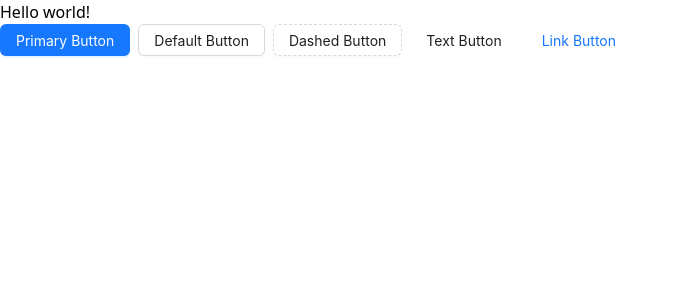
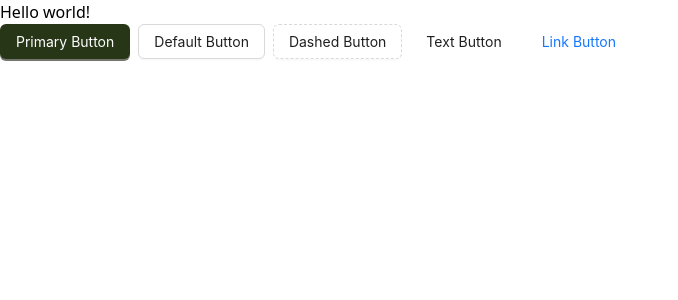
Before and after one commit to Harry8679/Emarh-Funds_MERN-Front, a React (Vite) app: page / in a window 1280 px wide. Shown: the top 300 px of the page, without its empty margins (0-678 px from the left). Built offline with nearby package versions, Linux system fonts and the light colour scheme.

Commit message:
Config Provider Options

```diff
--- a/src/providers/theme-provider.tsx
+++ b/src/providers/theme-provider.tsx
@@ -3,7 +3,24 @@ import React from 'react';
 
 const ThemeProvider = ({ children } : { children: React.ReactNode }) => {
     return (
-        <ConfigProvider>{children}</ConfigProvider>
+        <ConfigProvider
+            theme={{
+                token: {
+                    colorPrimary: '#283618'
+                },
+                components: {
+                    Button: {
+                        controlHeight: 35,
+                        borderRadius: 6,
+                    },
+                    Input : {
+                        controlHeight: 45,
+                        borderRadius: 2,
+                    }
+                }
+            }}>
+            {children}
+        </ConfigProvider>
     );
 }
 
```
